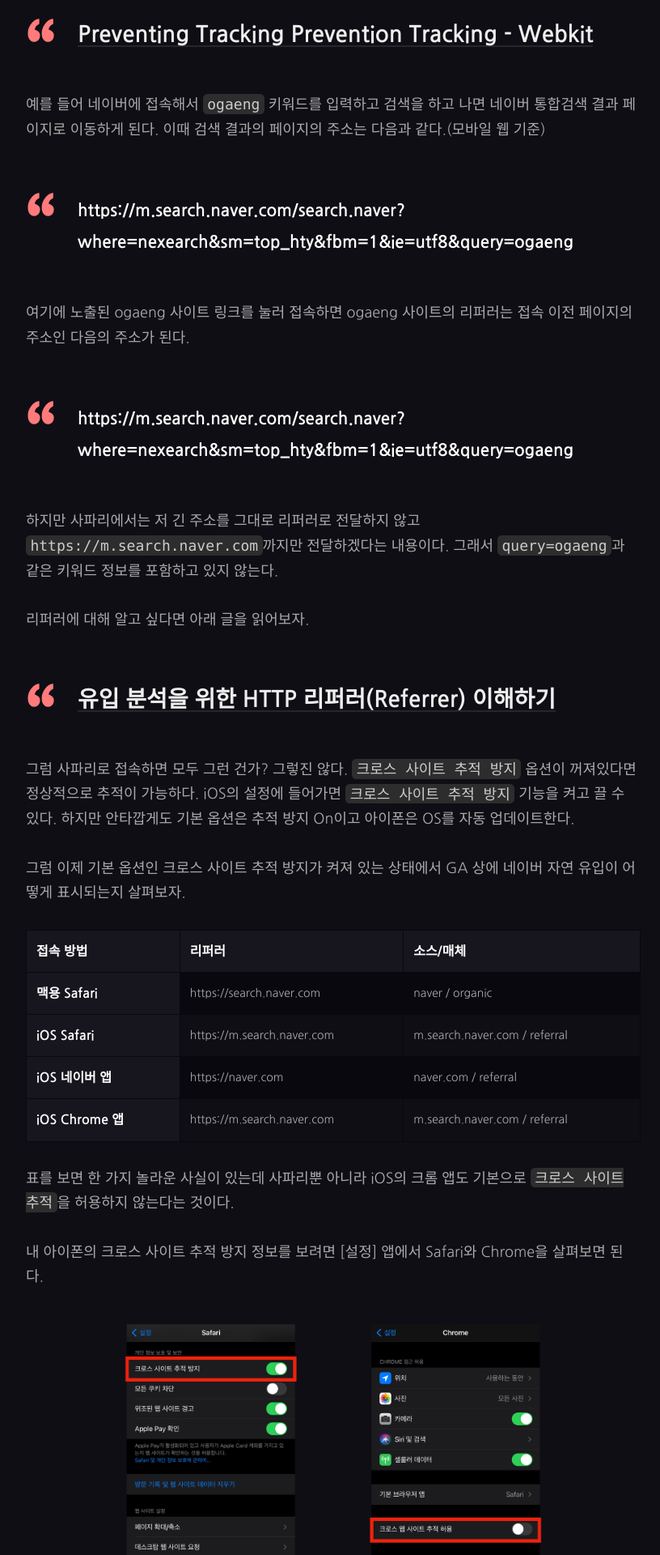
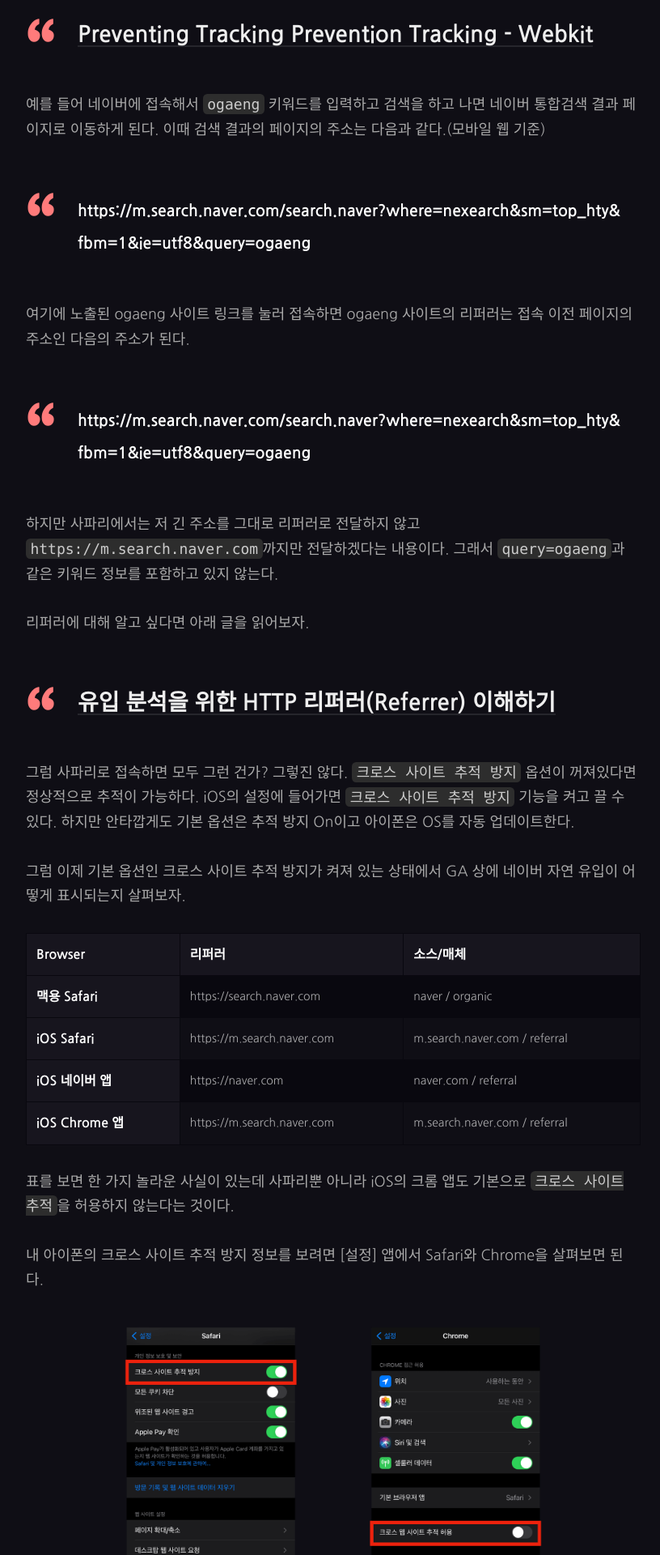
Before and after one commit to ogaeng/ogaeng-blog-dark, a Jekyll site: the page built from _posts/2021-02-06-ga-naver-referral.md, in a window 1280 px wide. Shown: the part 1843-3763 px from the top of the page at 81% size, without its empty margins (228-1044 px from the left). Built offline with Jekyll 4.4.1, drawn with Linux system fonts in a browser that asks for light colours; nearby versions of some CDN libraries.

Commit message:
CSS 수정

```diff
--- a/_posts/2021-02-06-ga-naver-referral.md
+++ b/_posts/2021-02-06-ga-naver-referral.md
@@ -34,11 +34,11 @@
 
 예를 들어 네이버에 접속해서 `ogaeng` 키워드를 입력하고 검색을 하고 나면 네이버 통합검색 결과 페이지로 이동하게 된다. 이때 검색 결과의 페이지의 주소는 다음과 같다.(모바일 웹 기준)
 
-> <span style="font-size:1.3rem">https://m.search.naver.com/search.naver?where=nexearch&sm=top_hty&fbm=1&ie=utf8&query=ogaeng</span>
+> <span style="font-size:0.7em">https://m.search.naver.com/search.naver?where=nexearch&sm=top_hty&fbm=1&ie=utf8&query=ogaeng</span>
 
 여기에 노출된 ogaeng 사이트 링크를 눌러 접속하면 ogaeng 사이트의 리퍼러는 접속 이전 페이지의 주소인 다음의 주소가 된다.
 
-> <span style="font-size:1.3rem">https://m.search.naver.com/search.naver?where=nexearch&sm=top_hty&fbm=1&ie=utf8&query=ogaeng</span>
+> <span style="font-size:0.7em">https://m.search.naver.com/search.naver?where=nexearch&sm=top_hty&fbm=1&ie=utf8&query=ogaeng</span>
 
 하지만 사파리에서는 저 긴 주소를 그대로 리퍼러로 전달하지 않고 `https://m.search.naver.com`까지만 전달하겠다는 내용이다. 그래서 `query=ogaeng`과 같은 키워드 정보를 포함하고 있지 않는다.
 
@@ -52,7 +52,7 @@
 
 <table>
   <thead>
-    <th style="width:25%">접속 방법</th>
+    <th style="width:25%">Browser</th>
     <th>리퍼러</th>
     <th>소스/매체</th>
   </thead>
--- a/_sass/2-base/_base.scss
+++ b/_sass/2-base/_base.scss
@@ -107,6 +107,7 @@
 
   p {
     margin-bottom: 20px;
+    word-break:break-all;
   }
 
   cite {
```
